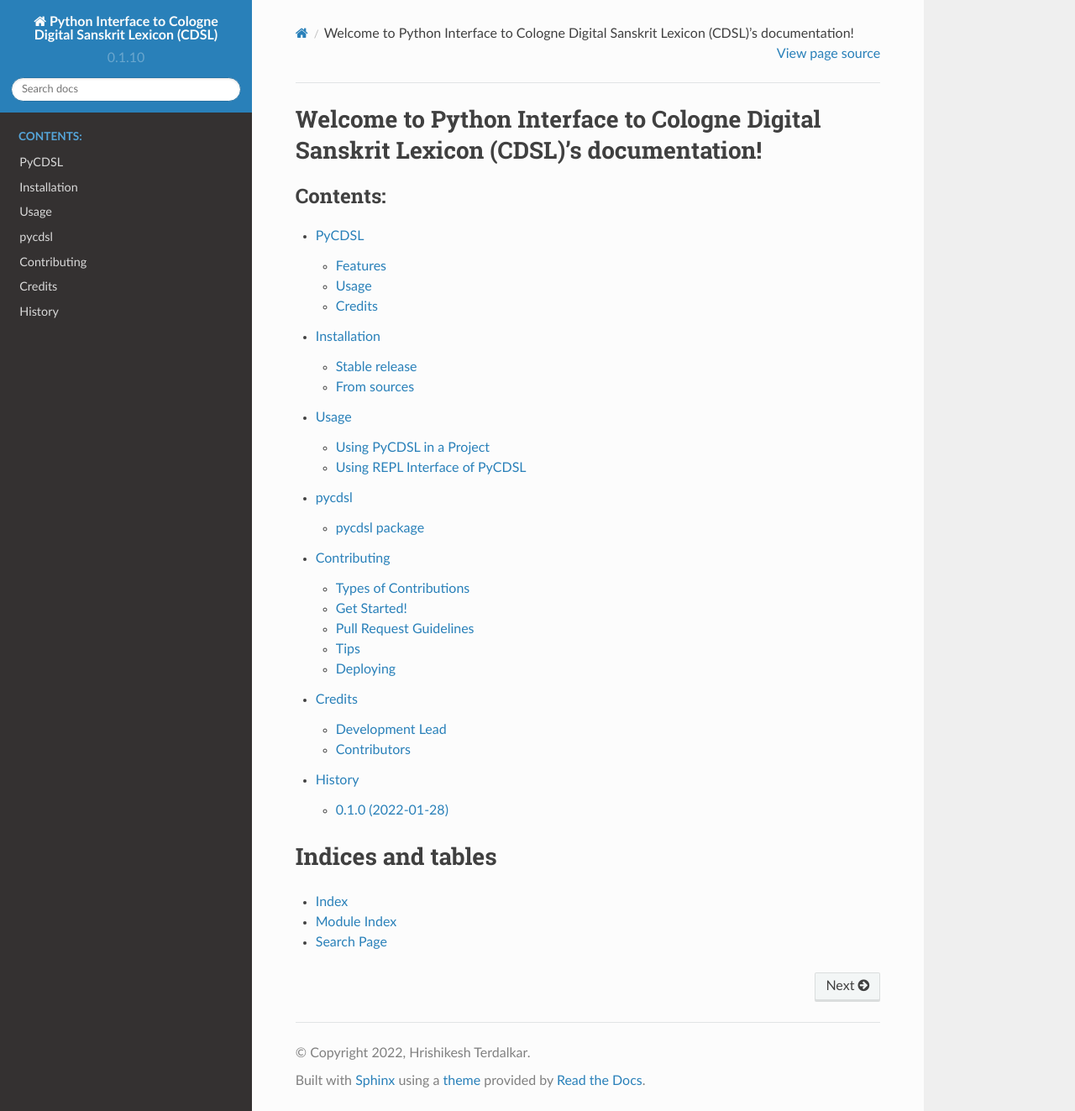
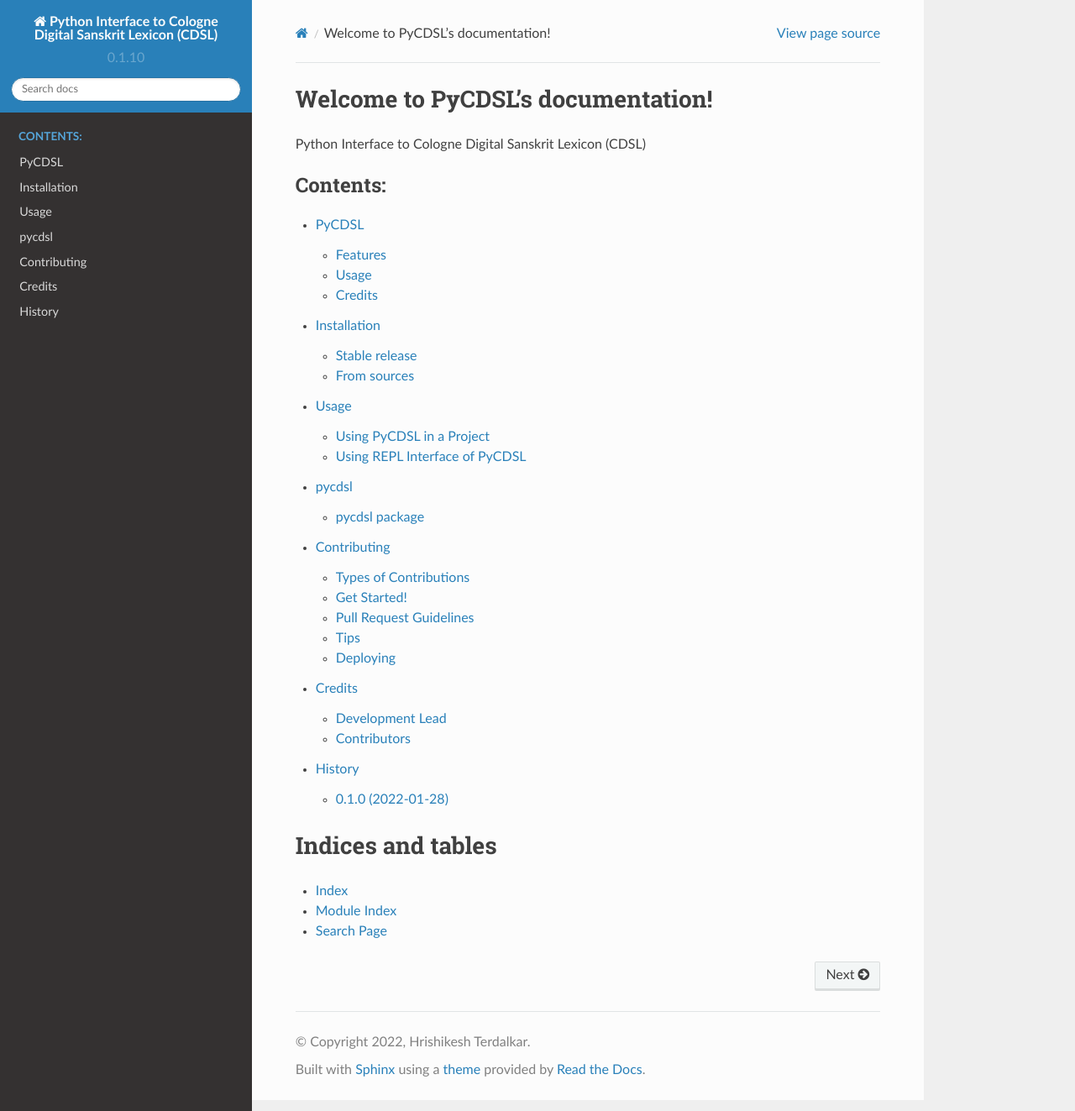
Before and after one commit to hrishikeshrt/PyCDSL, a Sphinx documentation site: the page built from docs/index.rst, in a window 1280 px wide and 1323 px high. Shown: the whole window at 84% size. Built offline with Sphinx 7.4.7 and the Read the Docs theme 2.0.0, drawn with Linux system fonts in a browser that asks for light colours.

```diff
--- a/docs/index.rst
+++ b/docs/index.rst
@@ -1,5 +1,7 @@
-Welcome to Python Interface to Cologne Digital Sanskrit Lexicon (CDSL)'s documentation!
-=======================================================================================
+Welcome to PyCDSL's documentation!
+==================================
+
+Python Interface to Cologne Digital Sanskrit Lexicon (CDSL)
 
 .. toctree::
    :maxdepth: 2
```
Also changed, not shown: README.rst (+14 -3 lines).
